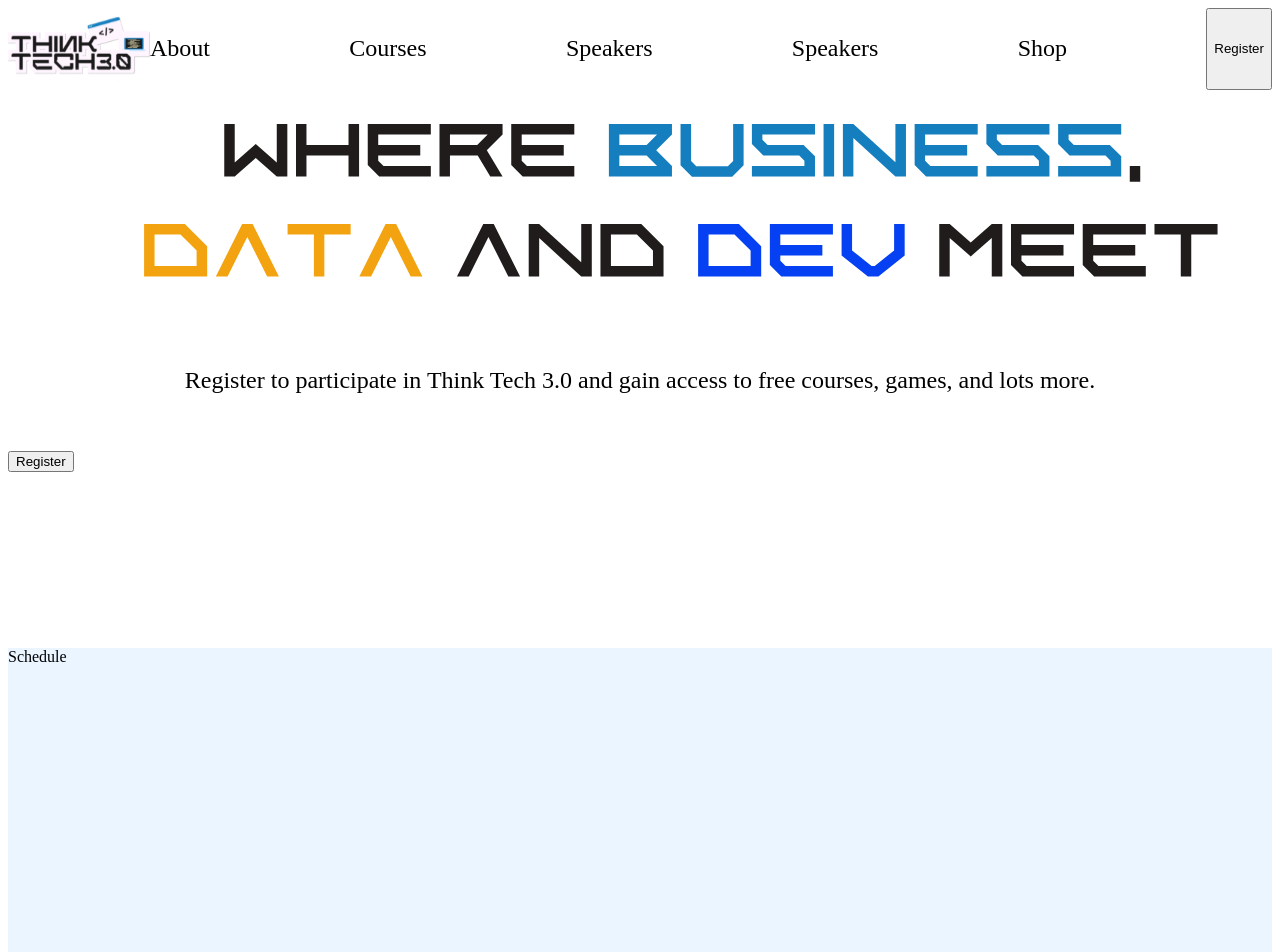
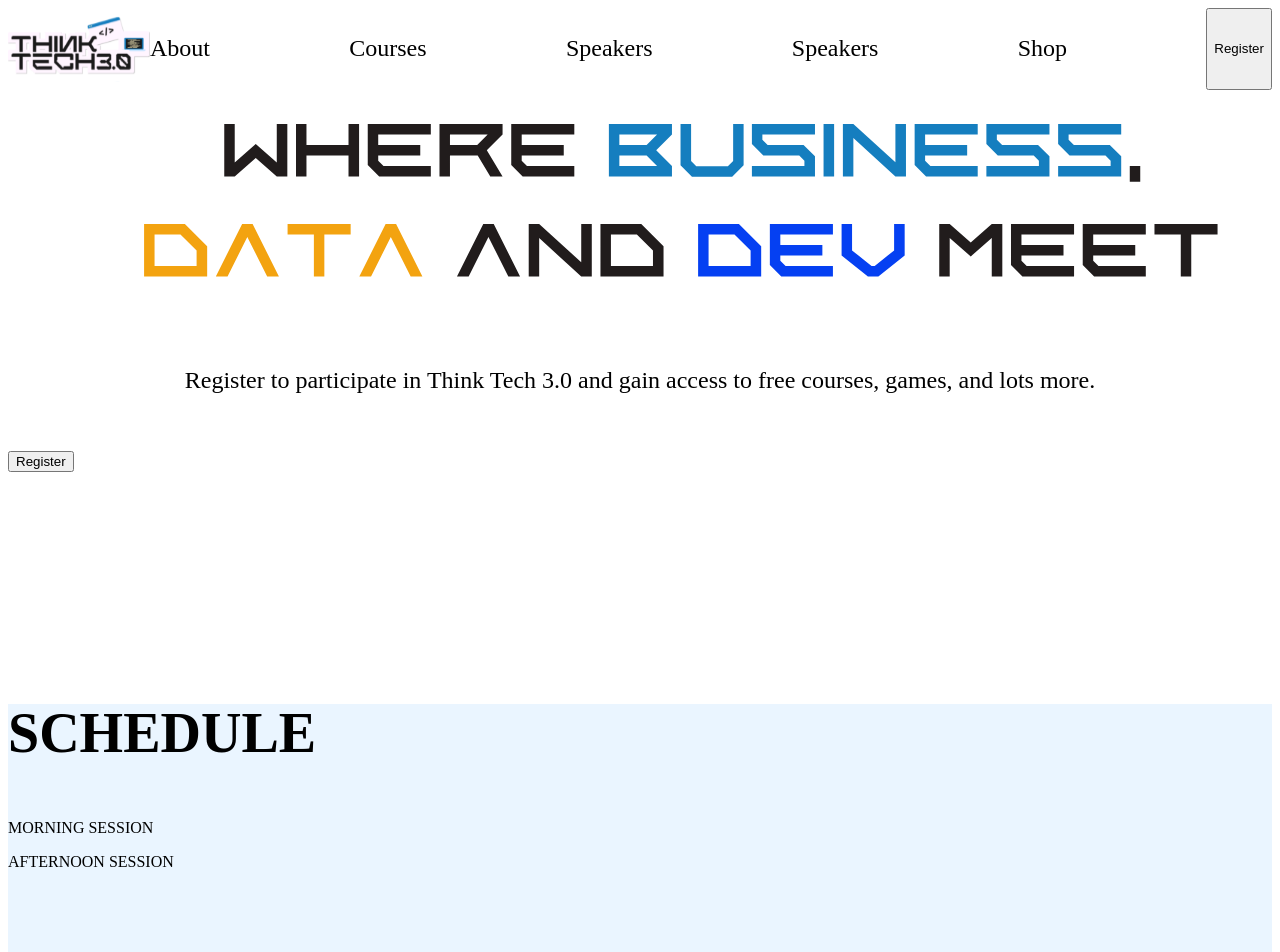
Before and after one commit to olamiji-8/Think-Tech, a React (Create React App) app: page / in a window 1280 px wide. Shown: the top 952 px of the page. Built offline with nearby package versions, Linux system fonts and the light colour scheme.

Commit message:
Schedule

```diff
--- a/src/Component/Schedule/Schedule.css
+++ b/src/Component/Schedule/Schedule.css
@@ -1,5 +1,31 @@
-.Schedule{
-    height: 80vh;
-    background-color: #CAE6FF66;
-    ;
+.Schedule {
+  height: 80vh;
+  background-color: #cae6ff66;
 }
+.Schedule_text {
+  font-family: "Fantasque Sans Mono";
+  font-style: normal;
+  font-weight: 700;
+  font-size: 56px;
+  line-height: 59px;
+}
+.Schedule_text_morning {
+  display: flex;
+  flex-direction: column;
+  justify-content: center;
+  align-items: center;
+  padding: 14.1143px 152.905px;
+  gap: 5.88px;
+
+  position: absolute;
+  width: 598.68px;
+  height: 96.45px;
+  left: 211.57px;
+  top: 235px;
+
+  /* Think white */
+
+  background: #fdfdfd;
+  box-shadow: 0px 0px 9px rgba(0, 0, 0, 0.1);
+  border-radius: 0px;
+}
--- a/src/Component/Schedule/Schedule.js
+++ b/src/Component/Schedule/Schedule.js
@@ -4,7 +4,11 @@ import "./Schedule.css"
 const Schedule = () => {
   return (
     <div className='Schedule'>
-        Schedule
+       <p className='Schedule_text'>SCHEDULE</p>
+       <div>
+        <p>MORNING SESSION</p>
+        <p>AFTERNOON SESSION</p>
+       </div>
     </div>
   )
 }
```
